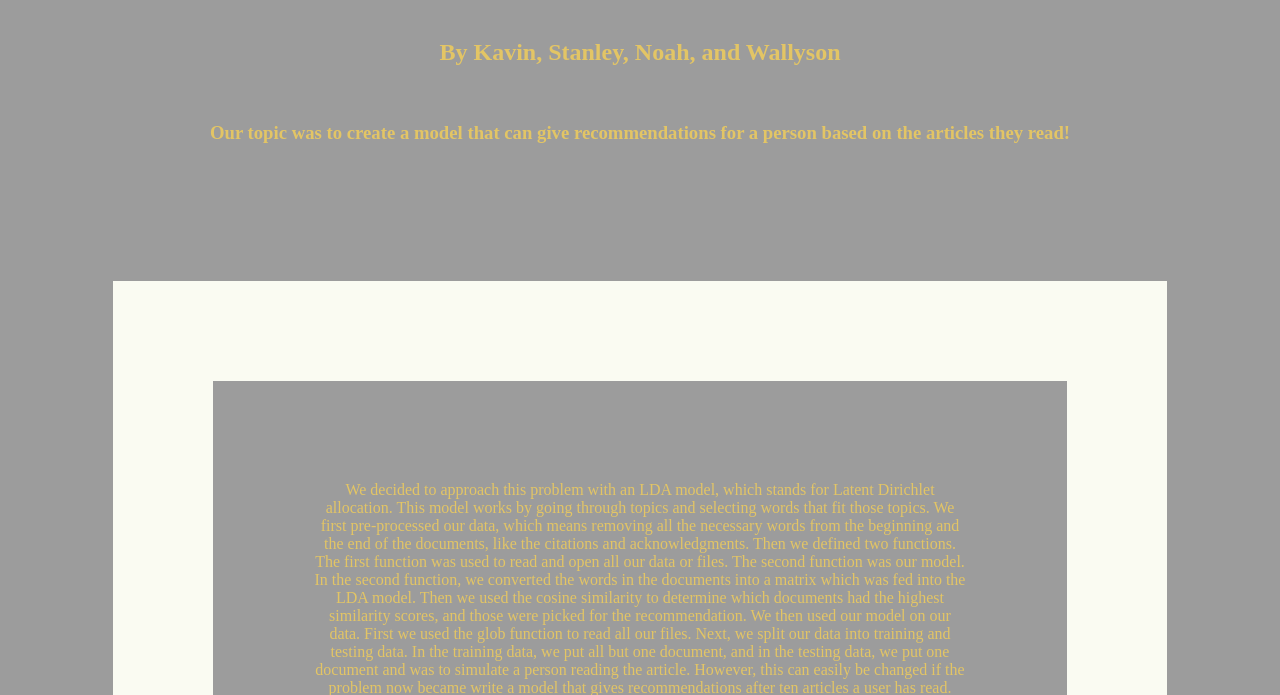
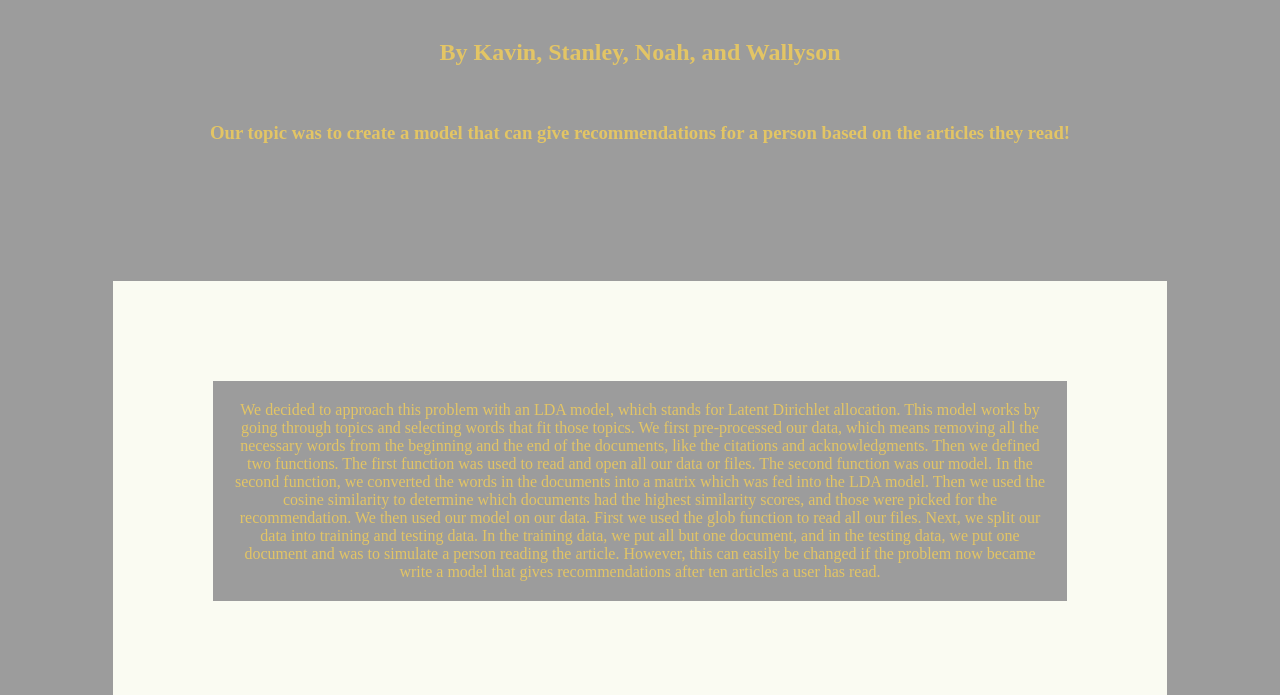
Before and after one commit to StanleyZhe/midterm, a plain HTML site: page index.html in a window 1280 px wide. Shown: the part 105-800 px from the top of the page. Drawn offline with Linux system fonts and the light colour scheme.

Commit message:
Update style.css

```diff
--- a/style.css
+++ b/style.css
@@ -23,7 +23,10 @@ p {
   	margin-left: 105px;
 	border: 100px solid;
 	border-color: #FAFBF2;
-	padding: 100px;
+	padding-top: 20px;
+    	padding-bottom: 20px;
+    	padding-left: 20px;
+    	padding-right: 20px;
 }
 
 h3 {
```
